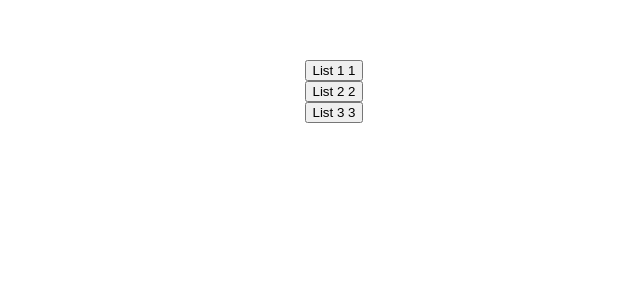
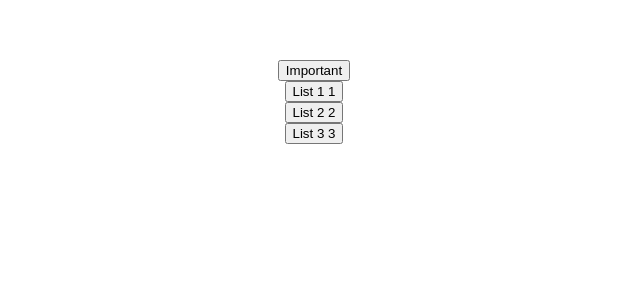
Before and after one commit to JulianaVanier/582-app-to-do-list-vue, a Vue app: page / in a window 1280 px wide. Shown: the top 300 px of the page, without its empty margins (326-966 px from the left). Built offline with nearby package versions, Linux system fonts and the light colour scheme.

Commit message:
created important btn with emit

```diff
--- a/src/App.vue
+++ b/src/App.vue
@@ -7,6 +7,7 @@
     :lists="lists"
     :tasks="tasks"
     @tasksOfList="tasksOfList"
+    @importantList="importantList"
   ></CategoriesLists>
 
   <ListOfTasks
@@ -27,6 +28,7 @@ export default {
   data() {
     return {
       idListDisplay: 0,
+      idListImportant: [],
       lists: [
         {
           id: 1,
@@ -139,6 +141,15 @@ export default {
       //   }
       // }
     },
+    importantList() {
+      console.log("agora");
+      // for (let i = 0; i < this.tasks.length; i++) {
+      //   if (this.tasks[i].labelImportant === true) {
+      //     // console.log(this.tasks[i].listId);
+      //     idListImportant.push(this.tasks[i]);
+      //   }
+      // }
+    },
   },
 };
 </script>
--- a/src/components/CategoriesLists.vue
+++ b/src/components/CategoriesLists.vue
@@ -1,13 +1,13 @@
 <template>
   <div>
-    <ul>
-      <li v-for="list in lists" :key="list.id">
-        <button data testid="buttonList" @click="showTasksOfList(list.id)">
-          {{ list.name }}
-          {{ list.id }}
-        </button>
-      </li>
-    </ul>
+    <div><button @click="showImportantTasks">Important</button></div>
+    <div v-for="list in lists" :key="list.id">
+      <button data testid="buttonList" @click="showTasksOfList(list.id)">
+        {{ list.name }}
+        {{ list.id }}
+      </button>
+    </div>
+
     <!-- <ListOfTasks
       :tasks="tasks"
       @deleteList="deleteList"
@@ -60,6 +60,9 @@ export default {
     //   this.$emit("importantList", id);
     //   console.log(id);
     // },
+    showImportantTasks() {
+      this.$emit("importantList");
+    },
   },
 };
 </script>
```
Also changed, not shown: 1 other file (tests, documents, lock files or other folders).
